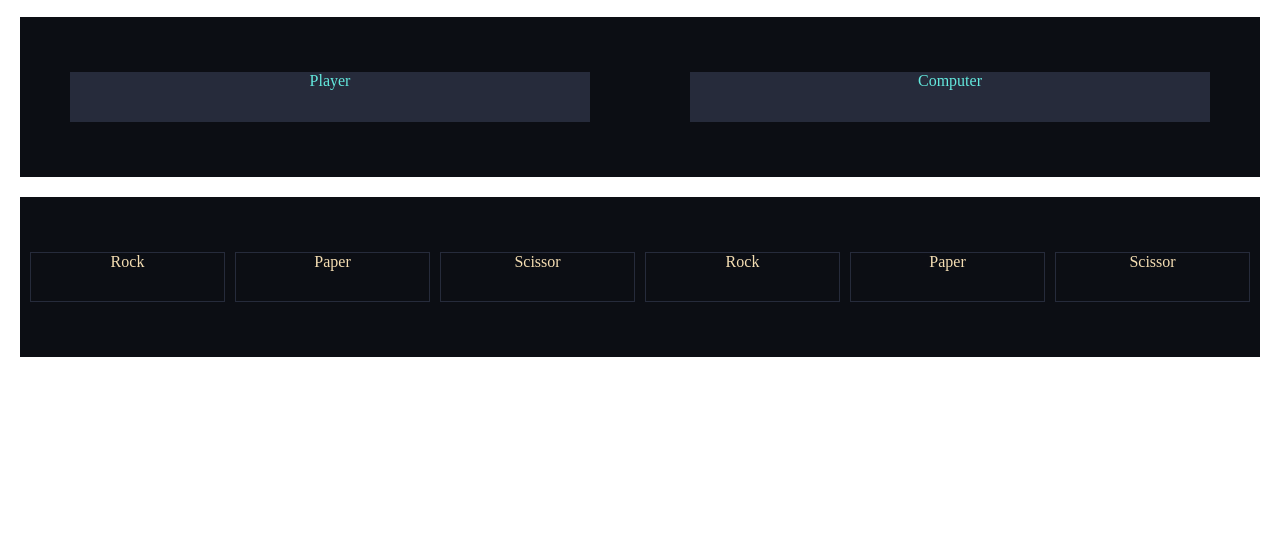
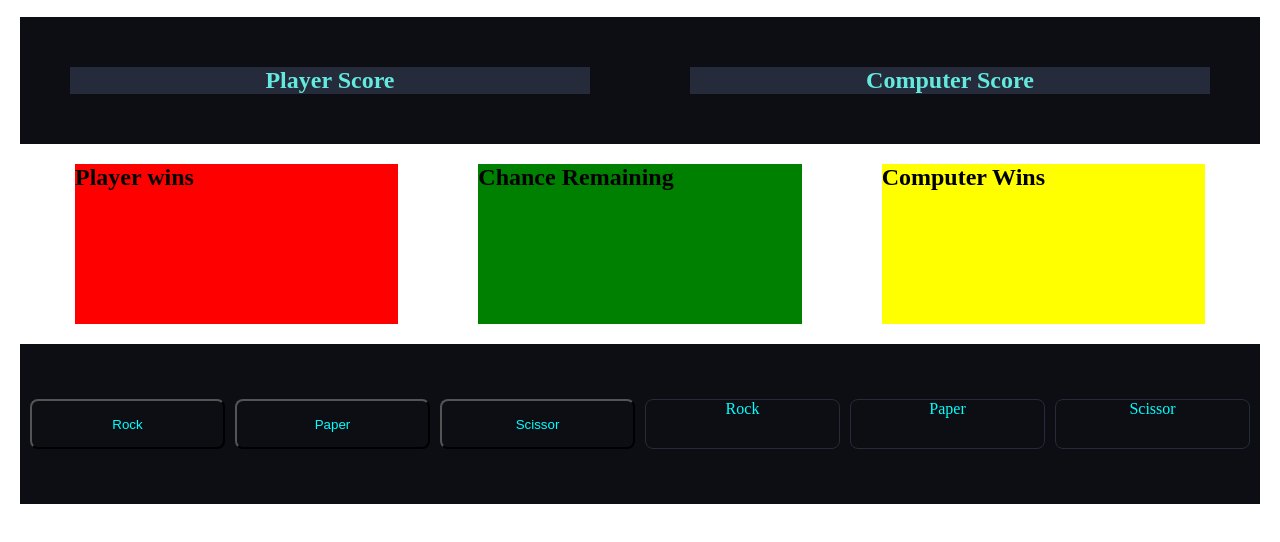
Before and after one commit to Akash-21K/1st_game, a plain HTML site: page index.html in a window 1280 px wide. Shown: the part 60-602 px from the top of the page. Drawn offline with Linux system fonts and the light colour scheme.

Commit message:
Add index.html

```diff
--- a/index.html
+++ b/index.html
@@ -13,15 +13,25 @@
     </div>
 
     <div class="container">
-      <div class="contain1">Player</div>
-      <div class="contain2">Computer</div>
+      <div class="contain1">
+        <h2>Player Score</h2>
+      </div>
+      <div class="contain2">
+        <h2>Computer Score</h2>
+      </div>
+    </div>
+
+    <div class="score">
+      <div class="scoreP"><h2>Player wins</h2></div>
+      <div class="chance"><h2>Chance Remaining</h2></div>
+      <div class="scoreC"><h2>Computer Wins</h2></div>
     </div>
 
     <div class="option">
       <div class="player">
-        <div class="rockP">Rock</div>
-        <div class="paperP">Paper</div>
-        <div class="scissorsP">Scissor</div>
+        <button class="rockP">Rock</button>
+        <button class="paperP">Paper</button>
+        <button class="scissorsP">Scissor</button>
       </div>
       <div class="computer">
         <div class="rockC">Rock</div>
--- a/main.js
+++ b/main.js
@@ -0,0 +1,8 @@
+const options = ["rock", "paper", "sic"];
+
+//computer selection
+const computerPlay = function () {
+  let computerChoise = options[Math.floor(Math.random() * options.length)];
+  return computerChoise;
+};
+console.log(computerPlay());
--- a/style.css
+++ b/style.css
@@ -17,28 +17,53 @@ h1 {
 .container {
   margin: 20px;
   display: flex;
-  justify-content: center;
-  height: 20vh;
   background-color: #0c0e14;
   color: rgb(99, 233, 222);
 }
 
 .contain1 {
   flex: 1;
-  align-self: center;
-  text-align: center;
   background-color: #262b3b;
   margin: 50px 50px;
-  height: 50px;
 }
 
 .contain2 {
   flex: 1;
-  align-self: center;
-  text-align: center;
   background-color: #262b3b;
   margin: 50px 50px;
-  height: 50px;
+}
+
+.contain1 h2 {
+  flex: 1;
+  text-align: center;
+}
+
+.contain2 h2 {
+  text-align: center;
+}
+
+.score {
+  display: flex;
+  margin: 20px;
+  display: flex;
+  height: 20vh;
+  gap: 10vh;
+  margin-left: 75px;
+  margin-right: 75px;
+}
+
+.scoreP {
+  background-color: red;
+  flex: 1;
+}
+.chance {
+  flex: 1;
+  background-color: green;
+}
+
+.scoreC {
+  flex: 1;
+  background-color: yellow;
 }
 
 .option {
@@ -58,23 +83,26 @@ h1 {
   height: 50px;
 }
 
+button {
+  border-radius: 8px;
+  background-color: #0c0e14;
+  color: aqua;
+}
+
 .rockP {
   flex: 1;
   text-align: center;
-  border: 1px solid #262b3b;
   margin-left: 10px;
 }
 .paperP {
   flex: 1;
   text-align: center;
-  border: 1px solid #262b3b;
   margin-left: 10px;
 }
 
 .scissorsP {
   flex: 1;
   text-align: center;
-  border: 1px solid #262b3b;
   margin-left: 10px;
 }
 
@@ -84,18 +112,21 @@ h1 {
   align-self: center;
   margin-left: 10px;
   height: 50px;
+  color: aqua;
 }
 
 .rockC {
   flex: 1;
   text-align: center;
   border: 1px solid #262b3b;
+  border-radius: 8px;
 }
 .paperC {
   flex: 1;
   text-align: center;
   border: 1px solid #262b3b;
   margin-left: 10px;
+  border-radius: 8px;
 }
 
 .scissorsC {
@@ -104,4 +135,5 @@ h1 {
   border: 1px solid #262b3b;
   margin-left: 10px;
   margin-right: 10px;
+  border-radius: 8px;
 }
```
